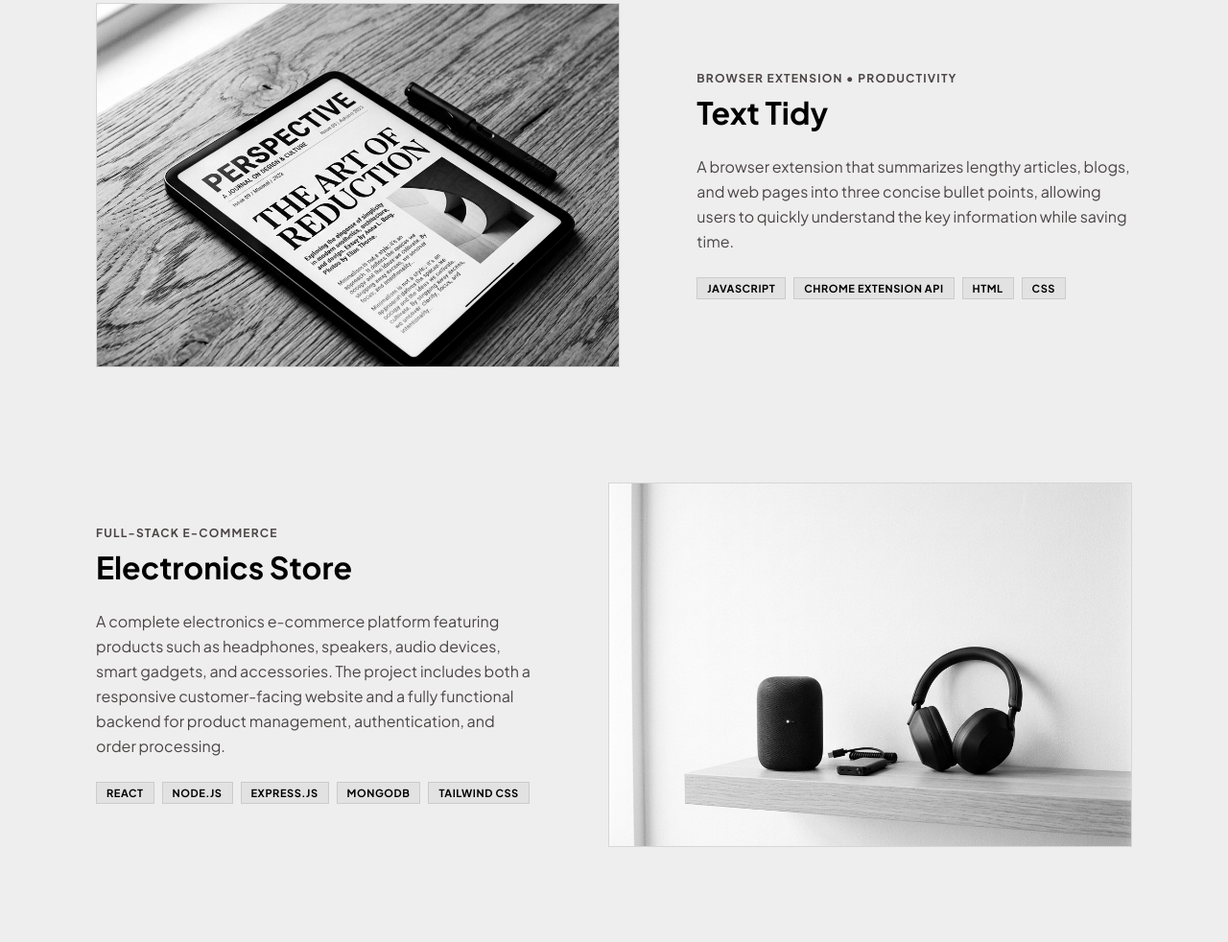
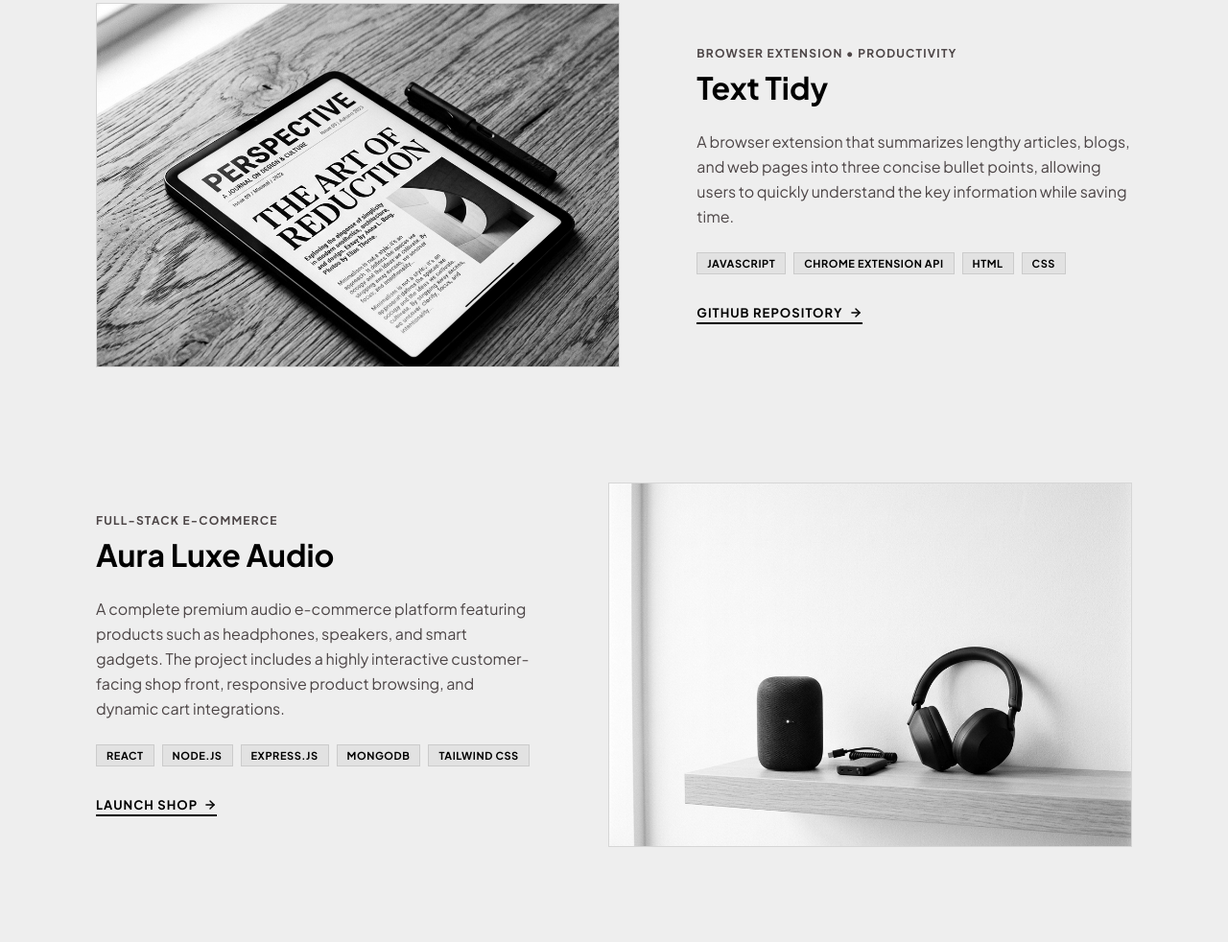
Before and after one commit to Ishant-hub/Portfolio, a website: page public/index.html in a window 1280 px wide. Shown: the part 1558-2540 px from the top of the page at 96% size. Drawn offline with Linux system fonts and the light colour scheme.

Commit message:
Update project links and names

```diff
--- a/public/index.html
+++ b/public/index.html
@@ -84,6 +84,12 @@
               <span>CSS</span>
               <span>JavaScript</span>
             </div>
+            <div class="project-action">
+              <a href="https://plant-patho.vercel.app/dashboard" target="_blank" rel="noopener noreferrer" class="project-btn">
+                Launch App
+                <svg width="14" height="14" viewBox="0 0 24 24" fill="none" stroke="currentColor" stroke-width="2.5" stroke-linecap="round" stroke-linejoin="round"><line x1="5" y1="12" x2="19" y2="12"></line><polyline points="12 5 19 12 12 19"></polyline></svg>
+              </a>
+            </div>
           </div>
           <div class="project-image-container">
             <img src="assets/project1.png" alt="Plant Patho - Crop Disease Detection System">
@@ -107,6 +113,12 @@
               <span>HTML</span>
               <span>CSS</span>
             </div>
+            <div class="project-action">
+              <a href="https://github.com/Ishant-hub/TextTidy-AI" target="_blank" rel="noopener noreferrer" class="project-btn">
+                GitHub Repository
+                <svg width="14" height="14" viewBox="0 0 24 24" fill="none" stroke="currentColor" stroke-width="2.5" stroke-linecap="round" stroke-linejoin="round"><line x1="5" y1="12" x2="19" y2="12"></line><polyline points="12 5 19 12 12 19"></polyline></svg>
+              </a>
+            </div>
           </div>
         </div>
 
@@ -114,9 +126,9 @@
         <div class="project-item text-left-image-right">
           <div class="project-text-content">
             <span class="project-category">Full-Stack E-commerce</span>
-            <h3 class="project-item-title">Electronics Store</h3>
+            <h3 class="project-item-title">Aura Luxe Audio</h3>
             <p class="project-item-description">
-              A complete electronics e-commerce platform featuring products such as headphones, speakers, audio devices, smart gadgets, and accessories. The project includes both a responsive customer-facing website and a fully functional backend for product management, authentication, and order processing.
+              A complete premium audio e-commerce platform featuring products such as headphones, speakers, and smart gadgets. The project includes a highly interactive customer-facing shop front, responsive product browsing, and dynamic cart integrations.
             </p>
             <div class="project-tech">
               <span>React</span>
@@ -124,6 +136,12 @@
               <span>Express.js</span>
               <span>MongoDB</span>
               <span>Tailwind CSS</span>
+            </div>
+            <div class="project-action">
+              <a href="https://aura-luxe-audio.vercel.app/" target="_blank" rel="noopener noreferrer" class="project-btn">
+                Launch Shop
+                <svg width="14" height="14" viewBox="0 0 24 24" fill="none" stroke="currentColor" stroke-width="2.5" stroke-linecap="round" stroke-linejoin="round"><line x1="5" y1="12" x2="19" y2="12"></line><polyline points="12 5 19 12 12 19"></polyline></svg>
+              </a>
             </div>
           </div>
           <div class="project-image-container">
@@ -146,6 +164,12 @@
               <span>HTML</span>
               <span>CSS</span>
               <span>JavaScript</span>
+            </div>
+            <div class="project-action">
+              <a href="https://eternal-clone.vercel.app/" target="_blank" rel="noopener noreferrer" class="project-btn">
+                Launch Site
+                <svg width="14" height="14" viewBox="0 0 24 24" fill="none" stroke="currentColor" stroke-width="2.5" stroke-linecap="round" stroke-linejoin="round"><line x1="5" y1="12" x2="19" y2="12"></line><polyline points="12 5 19 12 12 19"></polyline></svg>
+              </a>
             </div>
           </div>
         </div>
--- a/public/style.css
+++ b/public/style.css
@@ -350,6 +350,40 @@ a {
   border: 1px solid rgba(0, 0, 0, 0.1);
   user-select: none;
 }
+
+.project-action {
+  margin-top: 28px;
+}
+
+.project-btn {
+  display: inline-flex;
+  align-items: center;
+  gap: 6px;
+  font-size: 13px;
+  font-weight: 700;
+  color: #000000;
+  text-transform: uppercase;
+  letter-spacing: 0.08em;
+  text-decoration: none;
+  border-bottom: 2px solid #000000;
+  padding-bottom: 2px;
+  transition: all 0.3s ease;
+}
+
+.project-btn:hover {
+  color: var(--primary);
+  border-bottom-color: var(--primary);
+  opacity: 0.7;
+}
+
+.project-btn svg {
+  transition: transform 0.3s ease;
+}
+
+.project-btn:hover svg {
+  transform: translateX(4px);
+}
+
 
 
 .project-image-container {
```
